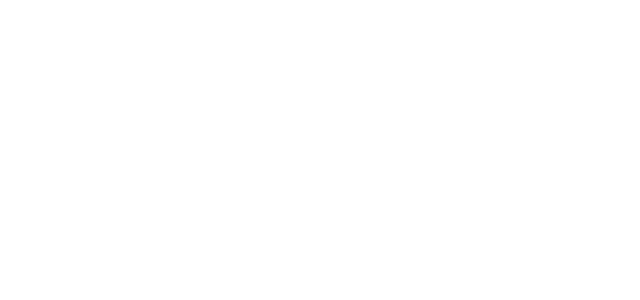
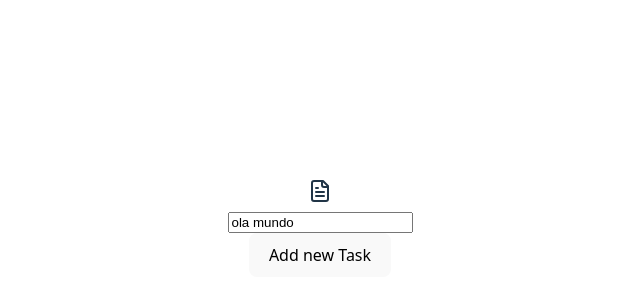
Before and after one commit to ernestogo99/Todo_list, a React (Vite) app in the folder frontendd/: page /todolist in a window 1280 px wide. Before the commit this address had no page. Shown: the part 172-472 px from the top of the page, without its empty margins (320-960 px from the left). Built offline with nearby package versions, Linux system fonts and the light colour scheme.

Commit message:
iniciando a todolist

```diff
--- a/frontendd/package.json
+++ b/frontendd/package.json
@@ -10,6 +10,7 @@
     "preview": "vite preview"
   },
   "dependencies": {
+    "lucide-react": "^0.511.0",
     "react": "^19.1.0",
     "react-dom": "^19.1.0",
     "react-hot-toast": "^2.5.2",
--- a/frontendd/src/App.tsx
+++ b/frontendd/src/App.tsx
@@ -1,8 +1,6 @@
 
 import './App.css'
-import Login from './pages/login/login'
-import { BrowserRouter, Routes, Route } from "react-router-dom";
-import Register from "./pages/register/register";
+import { BrowserRouter } from "react-router-dom";
 import AppRoutes from './routes';
 import { Toaster } from 'react-hot-toast';
 
--- a/frontendd/src/pages/login/login.tsx
+++ b/frontendd/src/pages/login/login.tsx
@@ -1,6 +1,8 @@
 import React from "react";
-import { Link } from "react-router-dom";
+import { Link, useNavigate } from "react-router-dom";
 const Login:React.FC = () => {
+    const navigate=useNavigate()
+
 
     return(
     <div>
@@ -15,7 +17,7 @@
             <input type = "password" id = "user-password"/>
         </div>
         <div id = "login-actions">
-            <button type="submit"> Entrar </button>
+            <button type="submit" onClick={()=>navigate("/todolist")}> Entrar </button>
         </div>
     </form>
     <div id = "register-link">
--- /dev/null
+++ b/frontendd/src/pages/todolist/desktop/index.tsx
@@ -0,0 +1,26 @@
+import type React from "react";
+import { TodoInput } from "../../../shared/components";
+import { useState } from "react";
+
+const DesktopTodo:React.FC=()=>{
+    const [isEditing,setIsEditing]=useState(false);
+
+    const description= "ola mundo"
+
+    const handleChange=()=>{
+
+    }
+
+
+    const handleSubmit=()=>{
+
+    }
+
+    return(
+        <>
+         <TodoInput isEditing={isEditing} handleChange={handleChange} handleSubmit={handleSubmit} description={description}></TodoInput>
+        </>
+    )
+}
+
+export default DesktopTodo
--- a/frontendd/src/routes/index.tsx
+++ b/frontendd/src/routes/index.tsx
@@ -2,6 +2,7 @@
 import  { Routes, Route } from "react-router-dom";
 import Login from "../pages/login/login";
 import Register from "../pages/register/register";
+import DesktopTodo from "../pages/todolist/desktop";
 
 const AppRoutes:React.FC=()=>{
     return(
@@ -9,6 +10,7 @@
         <Route path="/" element={<Login />} />
         <Route path="/login" element={<Login />} />
         <Route path="/register" element={<Register />} />
+        <Route path="/todolist" element={<DesktopTodo/>} />
       </Routes>
     )
 }
--- /dev/null
+++ b/frontendd/src/shared/components/index.tsx
@@ -0,0 +1 @@
+export * from "./todoComponents/todoInput"
--- /dev/null
+++ b/frontendd/src/shared/components/todoComponents/todoInput.tsx
@@ -0,0 +1,31 @@
+import { LucideFileText } from "lucide-react";
+
+interface ItodoInput{
+    description:string;
+    handleChange: ()=> void;
+    handleSubmit: ()=> void;
+    isEditing:boolean;
+}
+
+
+
+export const TodoInput:React.FC<ItodoInput>=({description,handleChange,handleSubmit,isEditing})=>{
+    return(
+        <div>
+            <form onSubmit={handleSubmit}>
+                <div>
+                    <div>
+                        <LucideFileText></LucideFileText>
+                    </div>
+                     <input type="text" value={description}  onChange={handleChange} placeholder="New todo"></input>
+                </div>
+
+                <button type="submit">
+                    {isEditing ? "Edit task": "Add new Task"}
+                </button>
+
+
+            </form>
+        </div>
+    )
+}
```
Also changed, not shown: frontendd/src/pages/todolist/index.tsx (added), frontendd/src/shared/components/deleteMessage/deleteMessage.tsx (added), frontendd/src/shared/components/deleteMessage/style.module.css (added), frontendd/src/shared/components/todoComponents/todoItem.tsx (added), frontendd/src/shared/components/todoComponents/todoList.tsx (added), 1 other file (tests, documents, lock files or other folders).
